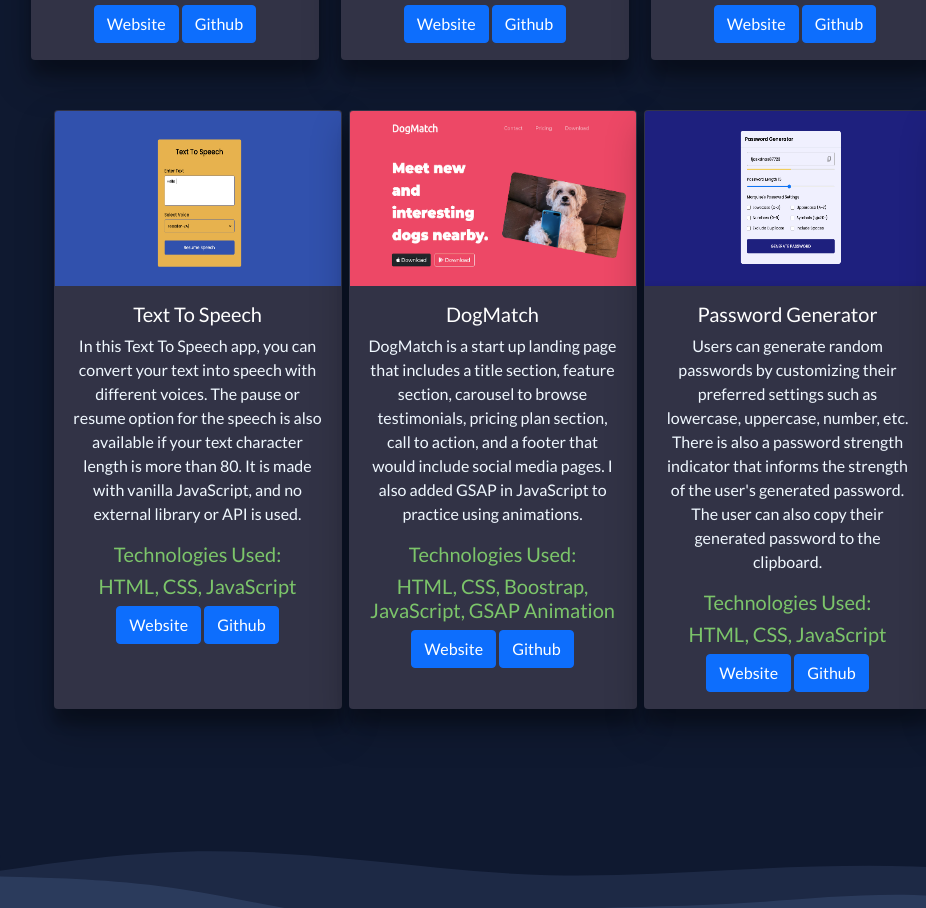
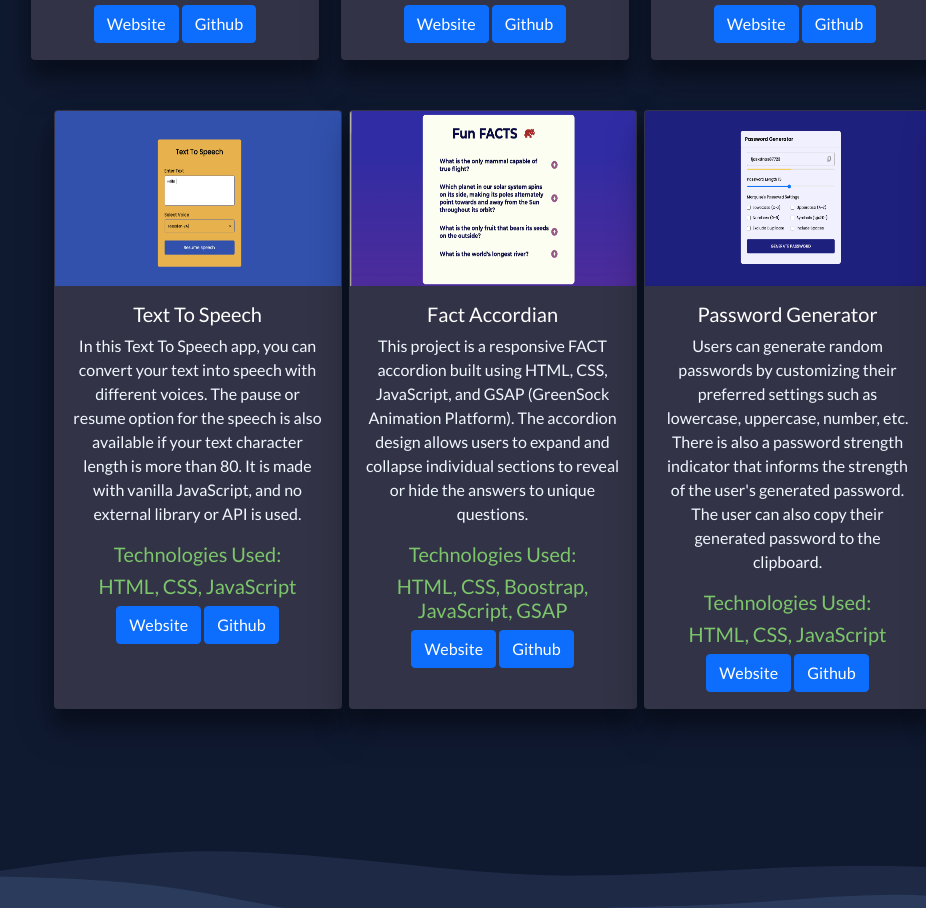
Before and after one commit to quisethecoder/portfolio-update, a plain HTML site: page index.html in a window 1280 px wide. Shown: the part 2884-3792 px from the top of the page, 0-926 px from the left. Drawn offline with nearby package versions, Linux system fonts and the light colour scheme.

Commit message:
fact-accordian card

```diff
--- a/index.html
+++ b/index.html
@@ -170,14 +170,14 @@
     </div>
 
     <div class="card" style="width: 18rem;">
-      <img src="./images/dogmatch-pic.png" class="card-img-top pj-pic" alt="DogMatch-Website">
+      <img src="./images/fact-accordian.png" class="card-img-top pj-pic" alt="Fact-Accordian">
       <div class="card-body">
-        <h5 class="card-title">DogMatch</h5>
-        <p class="card-text">DogMatch is a start up landing page that includes a title section, feature section, carousel to browse testimonials, pricing plan section, call to action, and a footer that would include social media pages. I also added GSAP in JavaScript to practice using animations.</p>
+        <h5 class="card-title">Fact Accordian</h5>
+        <p class="card-text">This project is a responsive FACT accordion built using HTML, CSS, JavaScript, and GSAP (GreenSock Animation Platform). The accordion design allows users to expand and collapse individual sections to reveal or hide the answers to unique questions.</p>
         <h4 class="lan-used">Technologies Used:</h4>
-        <h5 class="lan-used">HTML, CSS, Boostrap, JavaScript, GSAP Animation</h5>
-        <a href="https://quisethecoder.github.io/DogMatch/" class="btn btn-primary web-link">Website</a>
-        <a href="https://github.com/quisethecoder/DogMatch" class="btn btn-primary web link">Github</a>
+        <h5 class="lan-used">HTML, CSS, Boostrap, JavaScript, GSAP</h5>
+        <a href="https://quisethecoder.github.io/fact-accordian/" class="btn btn-primary web-link">Website</a>
+        <a href="https://github.com/quisethecoder/fact-accordian" class="btn btn-primary web link">Github</a>
       </div>
     </div>
 
```
Also changed, not shown: images/fact-accordian.png (added).
